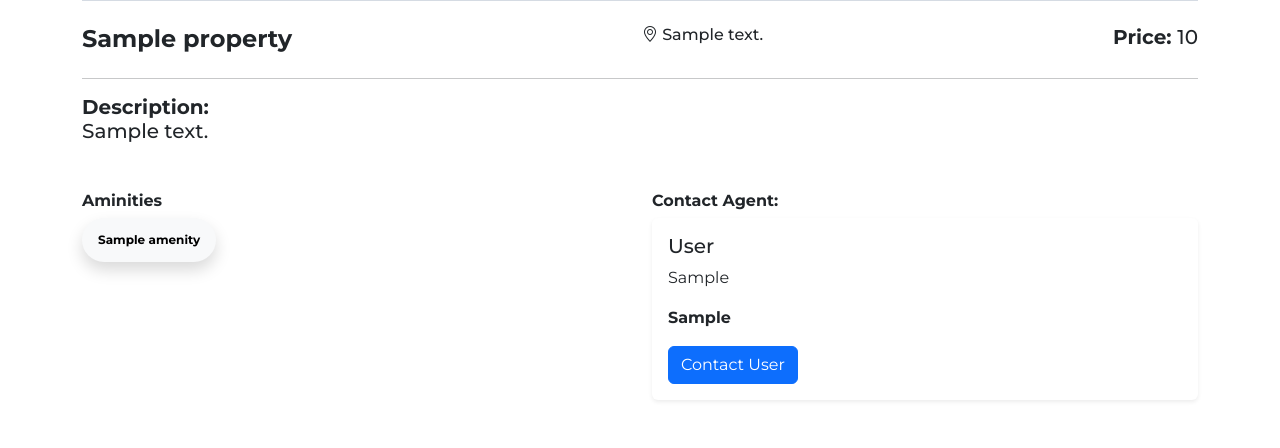
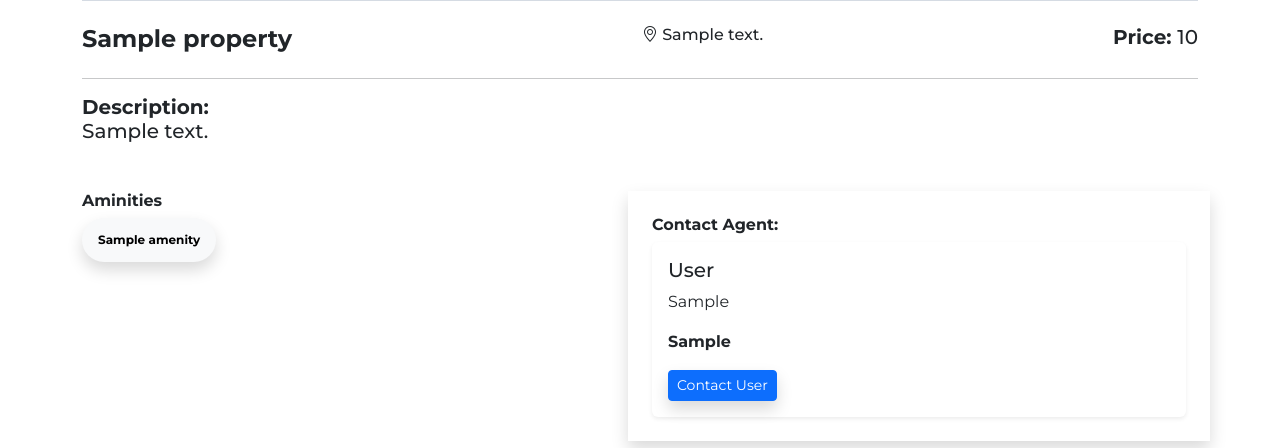
Before and after one commit to NMSCSTR/realstate, a PHP site: page /view.php?id=1 in a window 1280 px wide. Shown: the part 916-1364 px from the top of the page. Run offline with PHP 8.4, Linux system fonts and the light colour scheme; tables that the repository leaves empty or names only in its code hold one stand-in row (values such as "Sample post"); grey boxes marked "Sample" are stand-in pictures; some libraries are stand-ins or nearby versions.

Commit message:
changing buttons and adding shadow

```diff
--- a/view.php
+++ b/view.php
@@ -135,7 +135,7 @@ body {
                     ?>
 
                 </div>
-                <div class="col">
+                <div class="col shadow p-4">
                     <div>
                         <h6><strong>Contact Agent:</strong></h6>
                         <?php
@@ -155,7 +155,7 @@ body {
                                     <strong><?php echo htmlspecialchars($get_agent['1st_verification']); ?></strong>
                                     </p>
                                     <a href="mailto:<?php echo htmlspecialchars($get_agent['email_address']); ?>"
-                                        class="btn btn-primary">
+                                        class="btn btn-primary btn-sm shadow">
                                         Contact <?php echo htmlspecialchars($get_agent['fullname']); ?>
                                     </a>
                                 </div>
```
